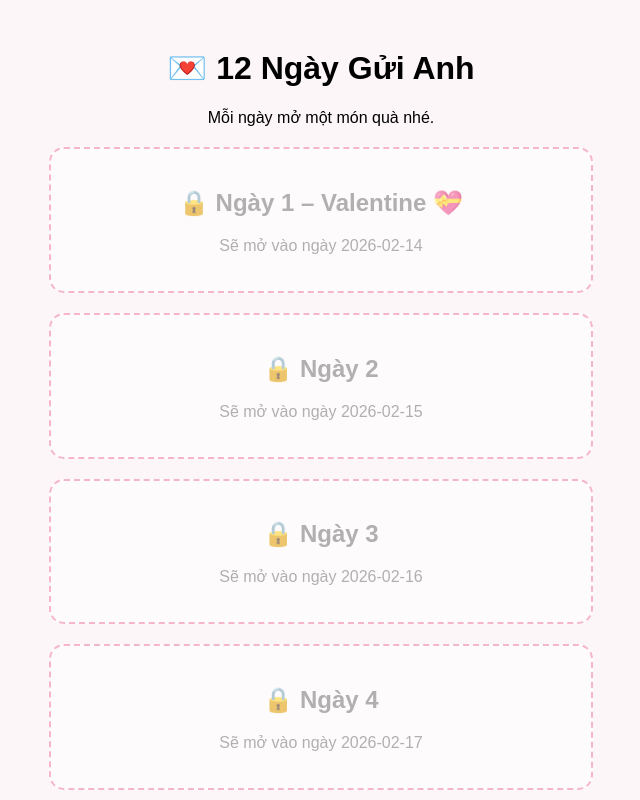
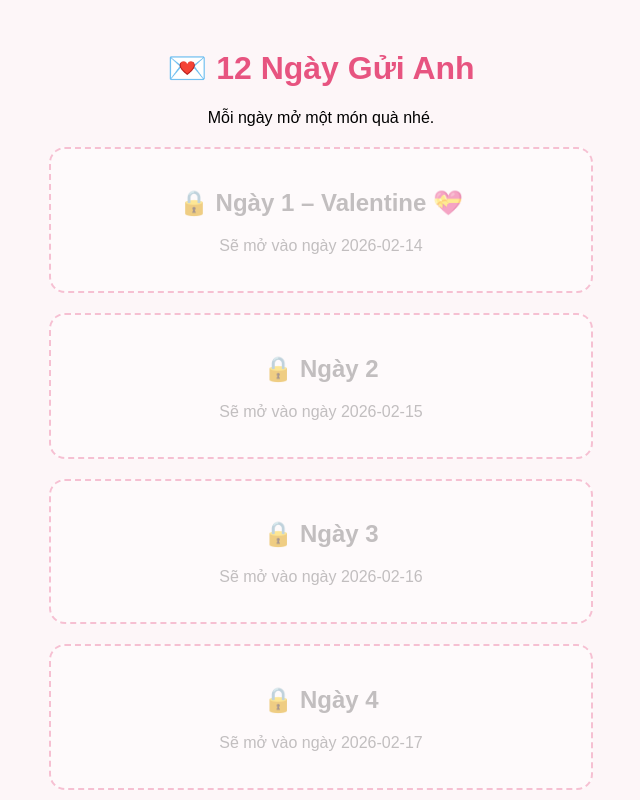
Before and after one commit to nguyenlinhmikohary-ux/-m-ng-y-Nam-Anh-v-, a plain HTML site: page index.html in a window 1280 px wide. Shown: the top 800 px of the page, without its empty margins (319-959 px from the left). Drawn offline with Linux system fonts and the light colour scheme.

Commit message:
Update index.html

```diff
--- a/index.html
+++ b/index.html
@@ -10,22 +10,25 @@
       text-align: center;
       padding: 20px;
     }
+    h1 {
+      color: #e75480;
+    }
     .gift {
       border: 2px dashed #f08cae;
-      border-radius: 15px;
+      border-radius: 16px;
       padding: 20px;
       margin: 20px auto;
       max-width: 500px;
-      background: white;
+      background: #ffffff;
     }
     .locked {
-      color: gray;
-      opacity: 0.6;
+      opacity: 0.5;
+      color: #888;
     }
     video {
       width: 100%;
-      border-radius: 10px;
       margin-top: 10px;
+      border-radius: 12px;
     }
   </style>
 </head>
@@ -37,45 +40,47 @@
 <div id="content"></div>
 
 <script>
- const gifts = [
-  { date: "2026-02-14", title: "Ngày 1 – Valentine 💝", message: "Valentine đầu tiên mình xa nhau, nhưng tim em thì luôn ở cạnh anh.", video: "VIDEO_1" },
-  { date: "2026-02-15", title: "Ngày 2", message: "Hôm nay anh có mệt không? Nhớ giữ sức nhé.", video: "VIDEO_2" },
-  { date: "2026-02-16", title: "Ngày 3", message: "Mỗi ngày trôi qua là một ngày gần anh hơn.", video: "VIDEO_3" },
-  { date: "2026-02-17", title: "Ngày 4", message: "Có những lúc em chỉ muốn nói là: em tự hào về anh.", video: "VIDEO_4" },
-  { date: "2026-02-18", title: "Ngày 5", message: "Cố lên thêm chút nữa thôi nhé 💙", video: "VIDEO_5" },
-  { date: "2026-02-19", title: "Ngày 6", message: "Anh không hề cô đơn đâu, vì lúc nào em cũng nghĩ về anh.", video: "VIDEO_6" },
-  { date: "2026-02-20", title: "Ngày 7", message: "Một tuần rồi đó, anh có thấy nhớ em như em nhớ anh không?", video: "VIDEO_7" },
-  { date: "2026-02-21", title: "Ngày 8", message: "Cảm ơn anh vì đã cố gắng từng ngày.", video: "VIDEO_8" },
-  { date: "2026-02-22", title: "Ngày 9", message: "Mỗi ngày chờ anh là một ngày em học cách kiên nhẫn hơn.", video: "VIDEO_9" },
-  { date: "2026-02-23", title: "Ngày 10", message: "Gần tới ngày rồi, em hồi hộp lắm.", video: "VIDEO_10" },
-  { date: "2026-02-24", title: "Ngày 11", message: "Ngày mai thôi, anh về rồi 🤍", video: "VIDEO_11" },
-  { date: "2026-02-25", title: "Ngày 12 – Anh về 💐", message: "Chào mừng anh trở về với em.", video: "VIDEO_12" }
-];
+  const gifts = [
+    { date: "2026-02-14", title: "Ngày 1 – Valentine 💝", message: "Valentine đầu tiên mình xa nhau, nhưng tim em luôn ở cạnh anh.", video: "" },
+    { date: "2026-02-15", title: "Ngày 2", message: "Hôm nay anh có mệt không? Nhớ giữ sức nhé.", video: "" },
+    { date: "2026-02-16", title: "Ngày 3", message: "Mỗi ngày trôi qua là một ngày gần anh hơn.", video: "" },
+    { date: "2026-02-17", title: "Ngày 4", message: "Có những lúc em chỉ muốn nói là em rất tự hào về anh.", video: "" },
+    { date: "2026-02-18", title: "Ngày 5", message: "Cố lên thêm chút nữa thôi nha 💙", video: "" },
+    { date: "2026-02-19", title: "Ngày 6", message: "Anh không hề cô đơn đâu, vì lúc nào em cũng nghĩ về anh.", video: "" },
+    { date: "2026-02-20", title: "Ngày 7", message: "Một tuần rồi đó, em nhớ anh nhiều lắm.", video: "" },
+    { date: "2026-02-21", title: "Ngày 8", message: "Cảm ơn anh vì đã cố gắng từng ngày.", video: "" },
+    { date: "2026-02-22", title: "Ngày 9", message: "Chờ anh cũng là một cách yêu anh.", video: "" },
+    { date: "2026-02-23", title: "Ngày 10", message: "Gần tới ngày rồi, em hồi hộp lắm.", video: "" },
+    { date: "2026-02-24", title: "Ngày 11", message: "Ngày mai thôi, anh về rồi 🤍", video: "" },
+    { date: "2026-02-25", title: "Ngày 12 – Anh về 💐", message: "Chào mừng anh trở về với em.", video: "" }
+  ];
 
   const today = new Date().toISOString().split("T")[0];
   const container = document.getElementById("content");
 
   gifts.forEach(gift => {
-    const div = document.createElement("div");
-    div.className = "gift";
+    const box = document.createElement("div");
+    box.className = "gift";
 
     if (today >= gift.date) {
-      div.innerHTML = `
+      box.innerHTML = `
         <h2>🎁 ${gift.title}</h2>
         <p>${gift.message}</p>
-        <video controls>
-          <source src="${gift.video}" type="video/mp4">
-        </video>
+        ${gift.video ? `
+          <video controls>
+            <source src="${gift.video}" type="video/mp4">
+          </video>
+        ` : ""}
       `;
     } else {
-      div.classList.add("locked");
-      div.innerHTML = `
+      box.classList.add("locked");
+      box.innerHTML = `
         <h2>🔒 ${gift.title}</h2>
         <p>Sẽ mở vào ngày ${gift.date}</p>
       `;
     }
 
-    container.appendChild(div);
+    container.appendChild(box);
   });
 </script>
 
```
